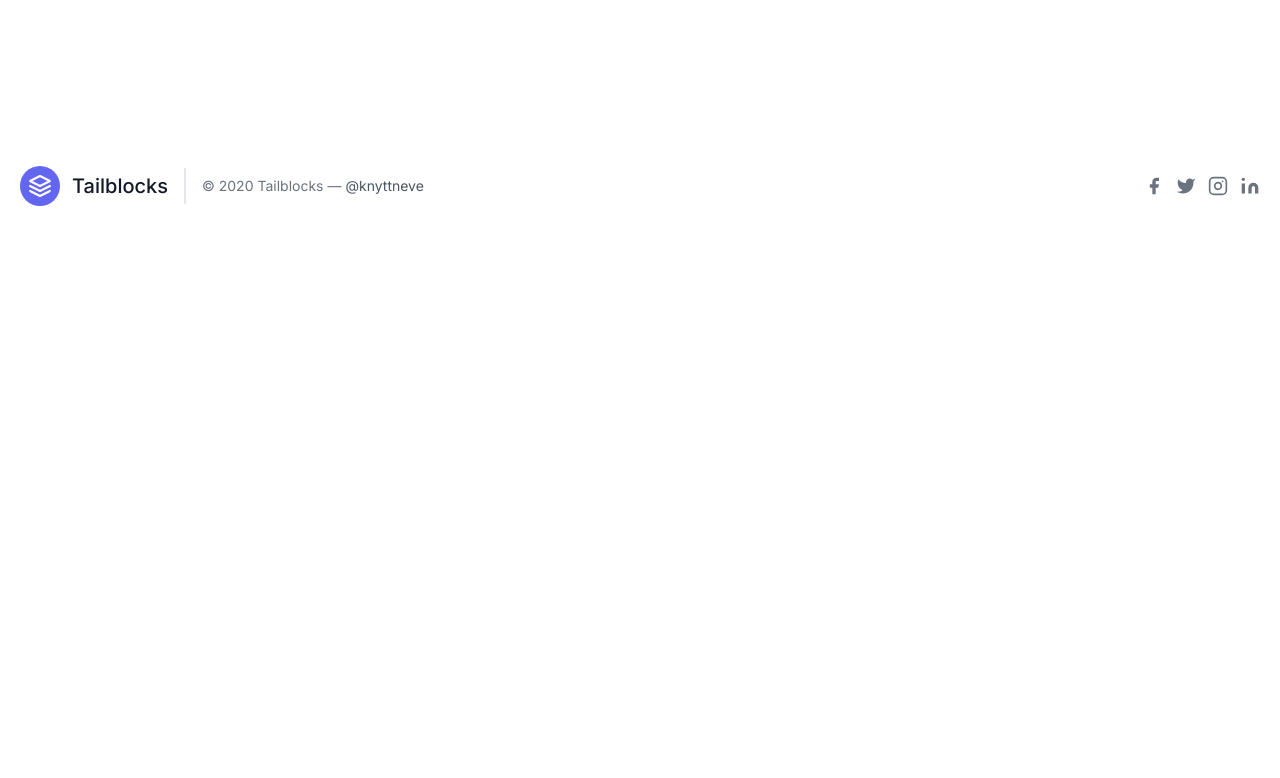
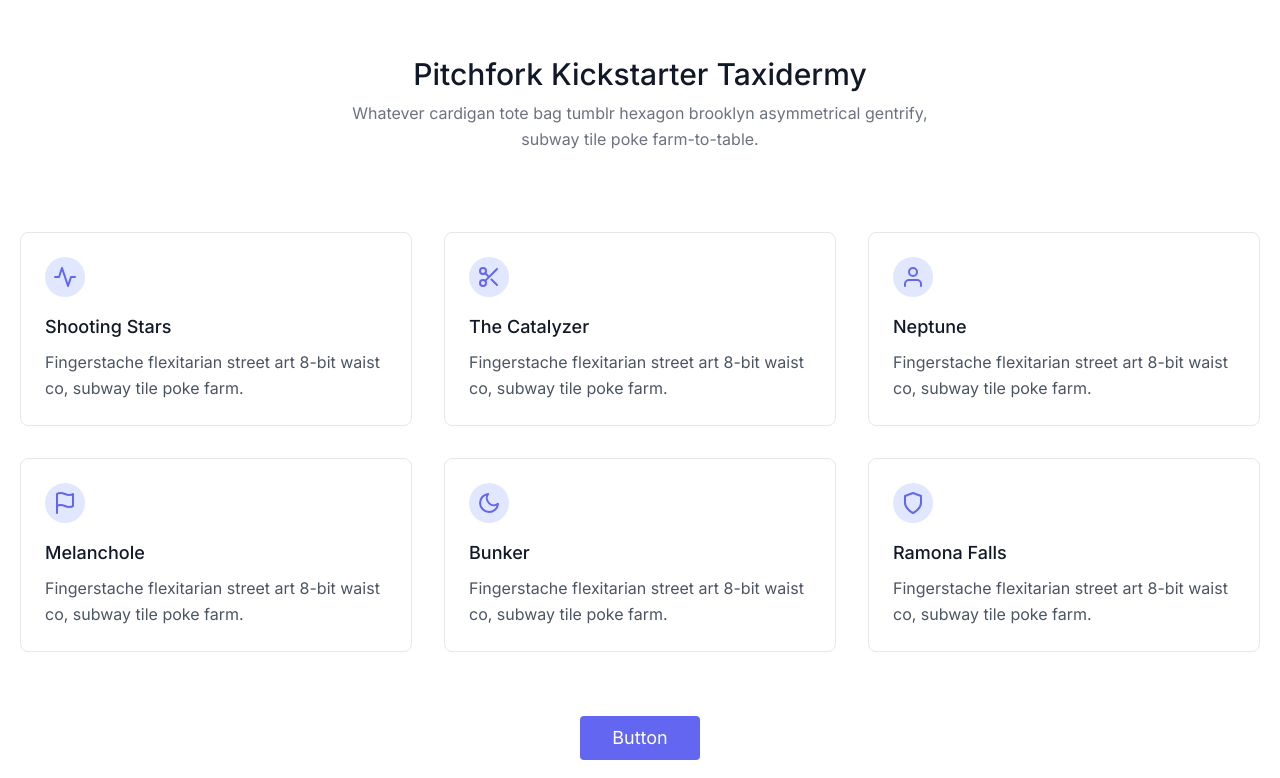
Before and after one commit to TheArya7eet/landing-page, a Next.js app in the folder my-app/: page / in a window 1280 px wide. Shown: the part 522-1300 px from the top of the page. Before the commit the page ends 800 px from the top, so only its background shows below. Built offline with nearby package versions, Linux system fonts and the light colour scheme.

Commit message:
feat: content added

```diff
--- a/my-app/src/app/page.tsx
+++ b/my-app/src/app/page.tsx
@@ -1,11 +1,13 @@
 import Image from 'next/image'
 
 import HeroSection from '@/components/hero-section'
+import Content from '@/components/content'
 
 export default function Home() {
   return (
     <main>
         <HeroSection />
+        <Content />
     </main>
   )
 }
--- /dev/null
+++ b/my-app/src/components/content.tsx
@@ -0,0 +1,88 @@
+import React from 'react'
+
+const Content = () => {
+    return(
+        <section className="text-gray-600 body-font">
+  <div className="container px-5 py-24 mx-auto">
+    <div className="flex flex-wrap w-full mb-20 flex-col items-center text-center">
+      <h1 className="sm:text-3xl text-2xl font-medium title-font mb-2 text-gray-900">Pitchfork Kickstarter Taxidermy</h1>
+      <p className="lg:w-1/2 w-full leading-relaxed text-gray-500">Whatever cardigan tote bag tumblr hexagon brooklyn asymmetrical gentrify, subway tile poke farm-to-table.</p>
+    </div>
+    <div className="flex flex-wrap -m-4">
+      <div className="xl:w-1/3 md:w-1/2 p-4">
+        <div className="border border-gray-200 p-6 rounded-lg">
+          <div className="w-10 h-10 inline-flex items-center justify-center rounded-full bg-indigo-100 text-indigo-500 mb-4">
+            <svg fill="none" stroke="currentColor" stroke-linecap="round" stroke-linejoin="round" stroke-width="2" className="w-6 h-6" viewBox="0 0 24 24">
+              <path d="M22 12h-4l-3 9L9 3l-3 9H2"></path>
+            </svg>
+          </div>
+          <h2 className="text-lg text-gray-900 font-medium title-font mb-2">Shooting Stars</h2>
+          <p className="leading-relaxed text-base">Fingerstache flexitarian street art 8-bit waist co, subway tile poke farm.</p>
+        </div>
+      </div>
+      <div className="xl:w-1/3 md:w-1/2 p-4">
+        <div className="border border-gray-200 p-6 rounded-lg">
+          <div className="w-10 h-10 inline-flex items-center justify-center rounded-full bg-indigo-100 text-indigo-500 mb-4">
+            <svg fill="none" stroke="currentColor" stroke-linecap="round" stroke-linejoin="round" stroke-width="2" className="w-6 h-6" viewBox="0 0 24 24">
+              <circle cx="6" cy="6" r="3"></circle>
+              <circle cx="6" cy="18" r="3"></circle>
+              <path d="M20 4L8.12 15.88M14.47 14.48L20 20M8.12 8.12L12 12"></path>
+            </svg>
+          </div>
+          <h2 className="text-lg text-gray-900 font-medium title-font mb-2">The Catalyzer</h2>
+          <p className="leading-relaxed text-base">Fingerstache flexitarian street art 8-bit waist co, subway tile poke farm.</p>
+        </div>
+      </div>
+      <div className="xl:w-1/3 md:w-1/2 p-4">
+        <div className="border border-gray-200 p-6 rounded-lg">
+          <div className="w-10 h-10 inline-flex items-center justify-center rounded-full bg-indigo-100 text-indigo-500 mb-4">
+            <svg fill="none" stroke="currentColor" stroke-linecap="round" stroke-linejoin="round" stroke-width="2" className="w-6 h-6" viewBox="0 0 24 24">
+              <path d="M20 21v-2a4 4 0 00-4-4H8a4 4 0 00-4 4v2"></path>
+              <circle cx="12" cy="7" r="4"></circle>
+            </svg>
+          </div>
+          <h2 className="text-lg text-gray-900 font-medium title-font mb-2">Neptune</h2>
+          <p className="leading-relaxed text-base">Fingerstache flexitarian street art 8-bit waist co, subway tile poke farm.</p>
+        </div>
+      </div>
+      <div className="xl:w-1/3 md:w-1/2 p-4">
+        <div className="border border-gray-200 p-6 rounded-lg">
+          <div className="w-10 h-10 inline-flex items-center justify-center rounded-full bg-indigo-100 text-indigo-500 mb-4">
+            <svg fill="none" stroke="currentColor" stroke-linecap="round" stroke-linejoin="round" stroke-width="2" className="w-6 h-6" viewBox="0 0 24 24">
+              <path d="M4 15s1-1 4-1 5 2 8 2 4-1 4-1V3s-1 1-4 1-5-2-8-2-4 1-4 1zM4 22v-7"></path>
+            </svg>
+          </div>
+          <h2 className="text-lg text-gray-900 font-medium title-font mb-2">Melanchole</h2>
+          <p className="leading-relaxed text-base">Fingerstache flexitarian street art 8-bit waist co, subway tile poke farm.</p>
+        </div>
+      </div>
+      <div className="xl:w-1/3 md:w-1/2 p-4">
+        <div className="border border-gray-200 p-6 rounded-lg">
+          <div className="w-10 h-10 inline-flex items-center justify-center rounded-full bg-indigo-100 text-indigo-500 mb-4">
+            <svg fill="none" stroke="currentColor" stroke-linecap="round" stroke-linejoin="round" stroke-width="2" className="w-6 h-6" viewBox="0 0 24 24">
+              <path d="M21 12.79A9 9 0 1111.21 3 7 7 0 0021 12.79z"></path>
+            </svg>
+          </div>
+          <h2 className="text-lg text-gray-900 font-medium title-font mb-2">Bunker</h2>
+          <p className="leading-relaxed text-base">Fingerstache flexitarian street art 8-bit waist co, subway tile poke farm.</p>
+        </div>
+      </div>
+      <div className="xl:w-1/3 md:w-1/2 p-4">
+        <div className="border border-gray-200 p-6 rounded-lg">
+          <div className="w-10 h-10 inline-flex items-center justify-center rounded-full bg-indigo-100 text-indigo-500 mb-4">
+            <svg fill="none" stroke="currentColor" stroke-linecap="round" stroke-linejoin="round" stroke-width="2" className="w-6 h-6" viewBox="0 0 24 24">
+              <path d="M12 22s8-4 8-10V5l-8-3-8 3v7c0 6 8 10 8 10z"></path>
+            </svg>
+          </div>
+          <h2 className="text-lg text-gray-900 font-medium title-font mb-2">Ramona Falls</h2>
+          <p className="leading-relaxed text-base">Fingerstache flexitarian street art 8-bit waist co, subway tile poke farm.</p>
+        </div>
+      </div>
+    </div>
+    <button className="flex mx-auto mt-16 text-white bg-indigo-500 border-0 py-2 px-8 focus:outline-none hover:bg-indigo-600 rounded text-lg">Button</button>
+  </div>
+</section>
+    )
+}
+
+export default Content
--- a/my-app/src/components/hero-section.tsx
+++ b/my-app/src/components/hero-section.tsx
@@ -4,7 +4,7 @@
     return (
         <section className="text-gray-400  body-font">
             <div className="container mx-auto flex px-5 py-24 items-center justify-center flex-col lg:flex-row">
-                <img className="lg:w-2/6 md:w-3/6 w-5/6 mb-10 object-cover object-center rounded-xl" alt="hero" src="https://dummyimage.com/720x600" />
+                <img className="lg:w-2/6 md:w-3/6 w-5/6 mb-10 object-cover object-center text-center rounded-xl" alt="Error: Cannot load image" src= "" />
                     <div className="text-center lg:w-2/3 w-full">
                         <h1 className="title-font sm:text-4xl text-3xl mb-4 font-medium text-black">Hello, I'm Aryajeet.</h1>
                         <p className="leading-relaxed mb-8">Meggings kinfolk echo park stumptown DIY, kale chips beard jianbing tousled. Chambray dreamcatcher trust fund, kitsch vice godard disrupt ramps hexagon mustache umami snackwave tilde chillwave ugh. Pour-over meditation PBR&B pickled ennui celiac mlkshk freegan photo booth af fingerstache pitchfork.</p>
```
Also changed, not shown: my-app/src/styles/globals.css (+8 -0 lines).
